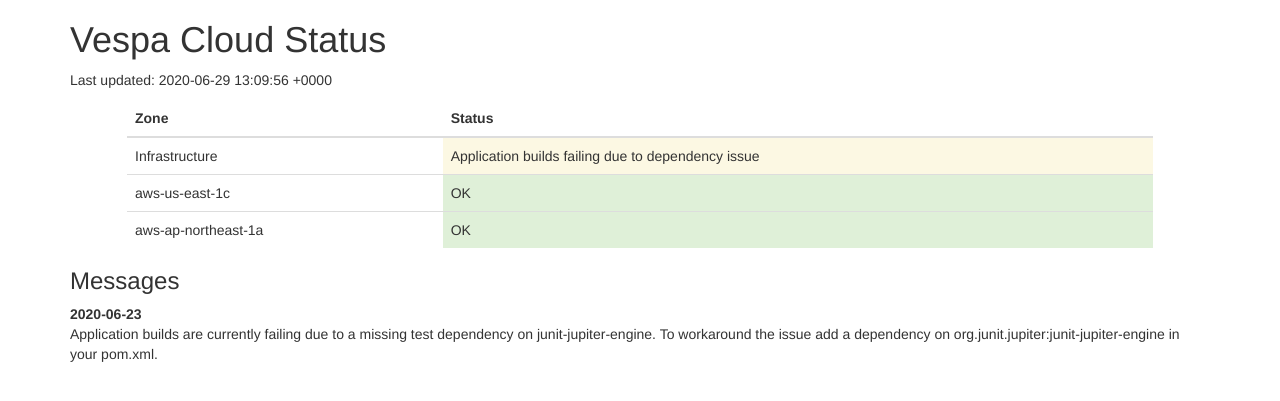
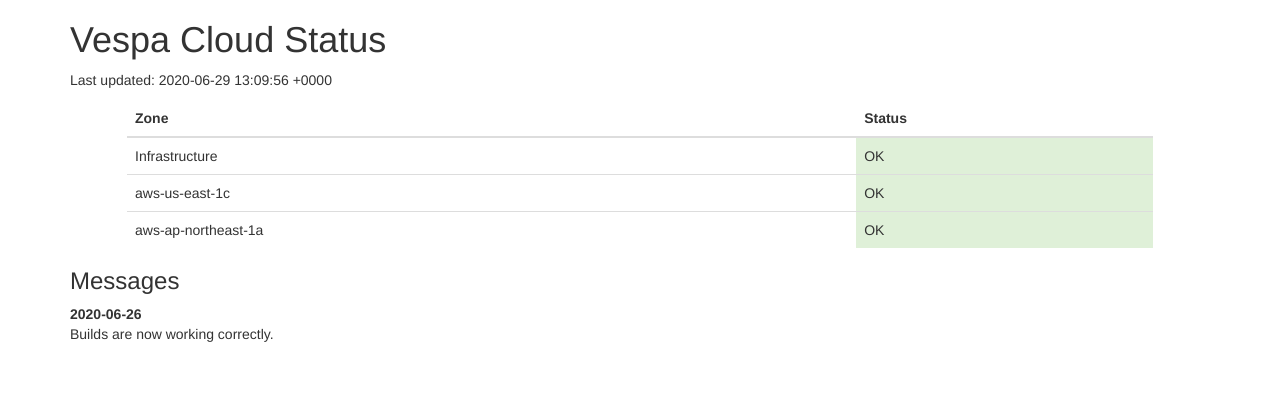
Before and after one commit to vespa-engine/cloud, a Jekyll site: the page built from status.html, in a window 1280 px wide. Shown: the top 401 px of the page. Built offline with Jekyll 4.4.1, drawn with Linux system fonts in a browser that asks for light colours.

Commit message:
Resolve build incident (#137)
Resolve build incident

Co-authored-by: Øyvind Grønnesby <oyving@verizonmedia.com>

```diff
--- a/_data/status.yml
+++ b/_data/status.yml
@@ -3,8 +3,8 @@ zones:
   # List all zones and status. Valid status is "success", "warning" or "danger".
   # Message should be "OK", "Partial outage", "Degraded service", "Down" or similar short string.
   - name: "Infrastructure"
-    status: warning
-    message: "Application builds failing due to dependency issue"
+    status: success
+    message: "OK"
   - name: "aws-us-east-1c"
     status: success
     message: "OK"
@@ -19,5 +19,5 @@ messages:
   #   message: "Issues with query serving in aws.us-east-1c - currently investigating."
   - date: 2020-03-23
     message: "The aws-ap-northeast-1a zone in Tokyo, JP region is now online!"
-  - date: 2020-06-23
-    message: "Application builds are currently failing due to a missing test dependency on junit-jupiter-engine. To workaround the issue add a dependency on org.junit.jupiter:junit-jupiter-engine in your pom.xml."
+  - date: 2020-06-26
+    message: "Builds are now working correctly."
```
